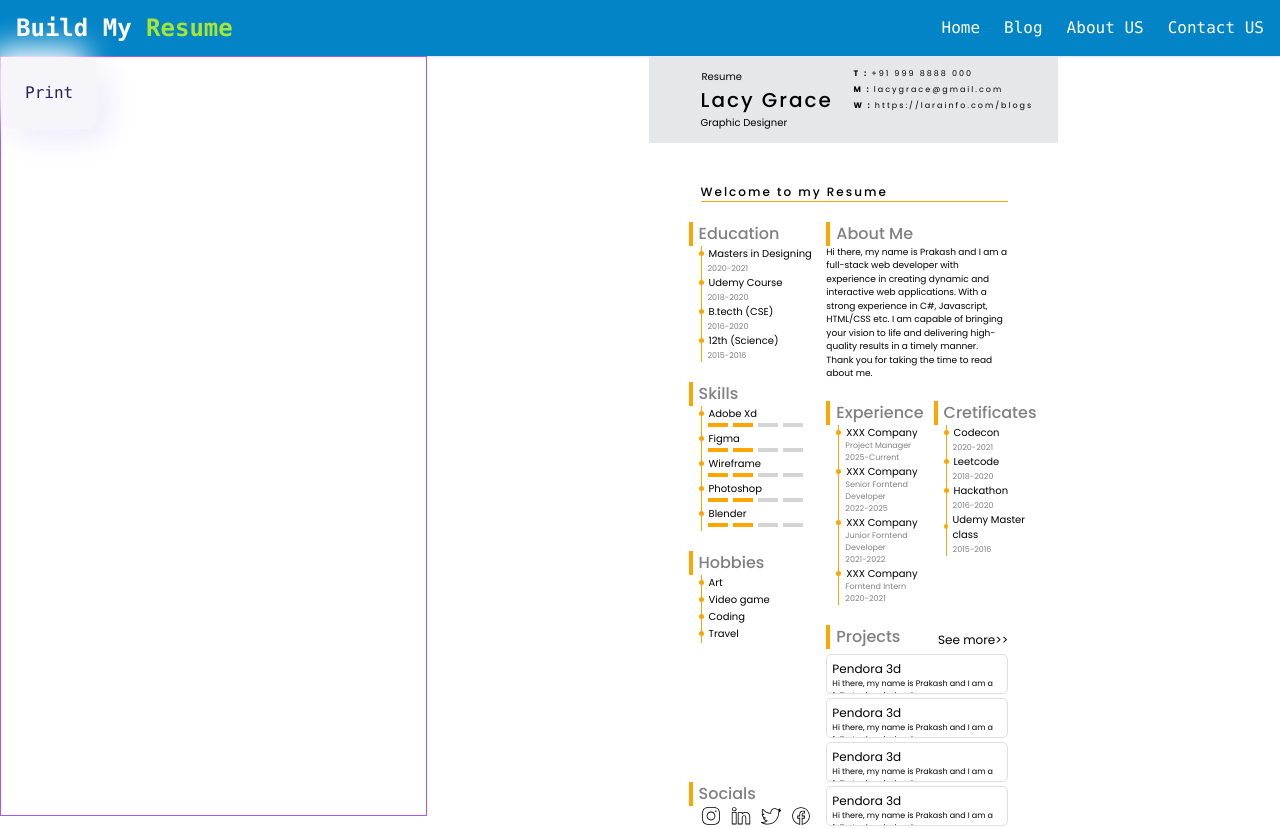
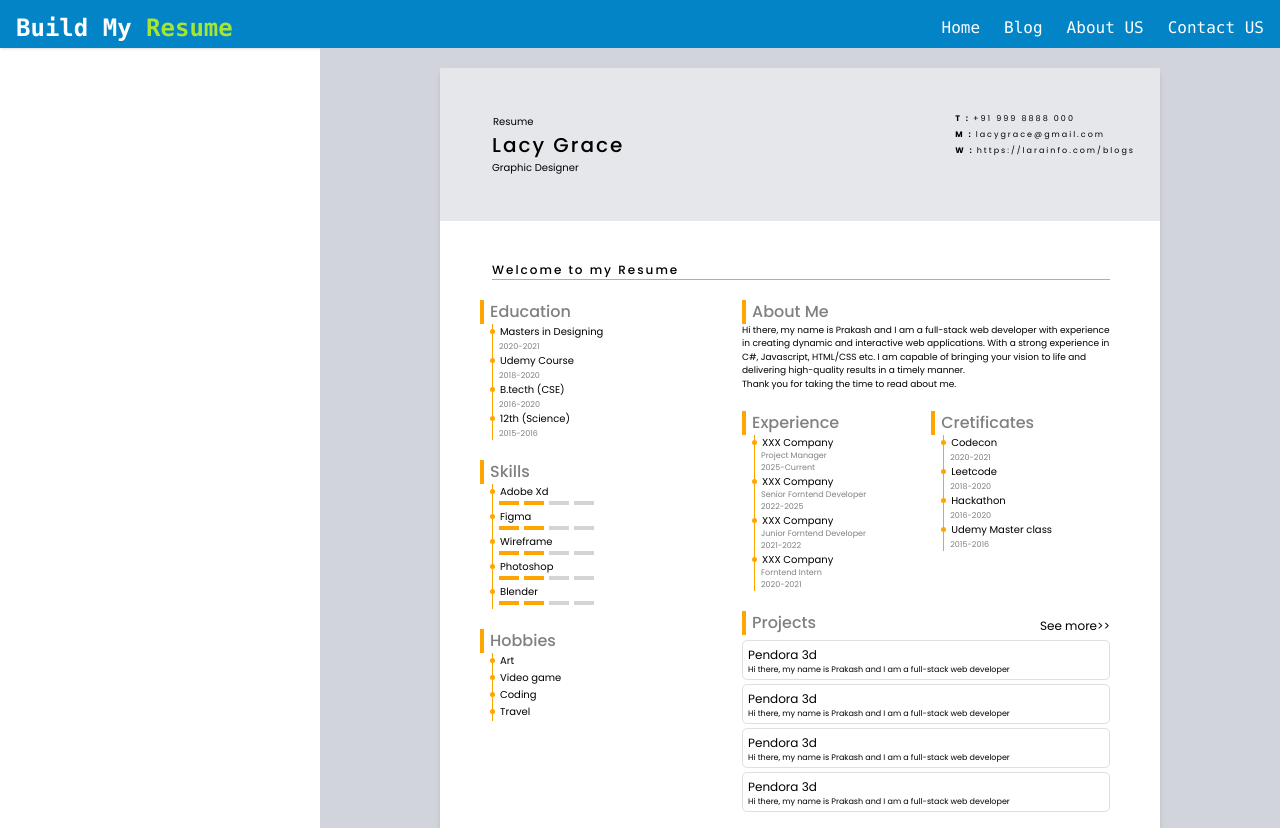
Before and after one commit to PrakashMandal-IV/Build_My_Resume, a React (Create React App) app: page /home in a window 1280 px wide. Shown: the top 828 px of the page. Built offline with nearby package versions, Linux system fonts and the light colour scheme.

Commit message:
Fix : adjust size of resume

```diff
--- a/src/Pages/Home.jsx
+++ b/src/Pages/Home.jsx
@@ -9,8 +9,8 @@
 
 
   return (<>
-    <div className="flex flex-col md:flex-row h-[95vh]">
-      <div className="w-1/3 border border-purple-500 ">
+    <div className="flex flex-col md:flex-row h-[100vh-3rem]">
+      <div className="w-1/3  mt-auto ">
       <ReactToPrint
           trigger={() => <PrimaryButton Name="Print"/>}
           content={() => printref.current}
@@ -19,8 +19,8 @@
 
 
       </div>
-      <div className="md:w-2/3">
-        <div className="md:w-[48%]  mx-auto" >
+      <div className="w-full pt-5 bg-gray-300">
+        <div className="mx-auto md:w-[45rem] shadow-md" >
         <Resume_1 printref={printref}/>
         </div>
 
--- a/src/component/Resumes/Resume_1.jsx
+++ b/src/component/Resumes/Resume_1.jsx
@@ -264,7 +264,7 @@
   }
 
   return (<>
-        <div id="printable-area" ref={props.printref} className="body">
+        <div id="printable-area" ref={props.printref} className="body bg-white">
       {/* header */}
       <div    className="header bg-gray-200 h-[15%]" >
         <div className="" style={{ display: "flex", flexDirection: "column", height: "100%", width: "100%" }}>
--- a/src/component/nav.jsx
+++ b/src/component/nav.jsx
@@ -4,7 +4,7 @@
 const Nav = () => {
     const [navbar, setNavbar] = useState(false);
     return (<>
-        <nav className="w-full bg-sky-600 shadow ">
+        <nav className="w-full bg-sky-600 shadow h-12">
             <div className="justify-between px-4 mx-auto lg:max-w-7xl md:items-center md:flex ">
                 <div>
                     <div className="flex items-center justify-between py-3 md:py-3 md:block">
--- a/src/index.css
+++ b/src/index.css
@@ -15,7 +15,9 @@
     monospace;
 }
 @media print {
+
   body * {
+    size: A4;
     visibility: hidden;
   }
   #printable-area, #printable-area * {
@@ -23,10 +25,10 @@
   }
   #printable-area {
     position: absolute;
+
     left: 0;
     top: 0;
-    width:21cm;
-    height:29.7cm;
+
   }
   .print:bg-slate-400 {
     background-color: #3c4858 !important;
@@ -41,6 +43,7 @@
 
 
 
+
 @tailwind base;
 @tailwind components;
 @tailwind utilities;
```
